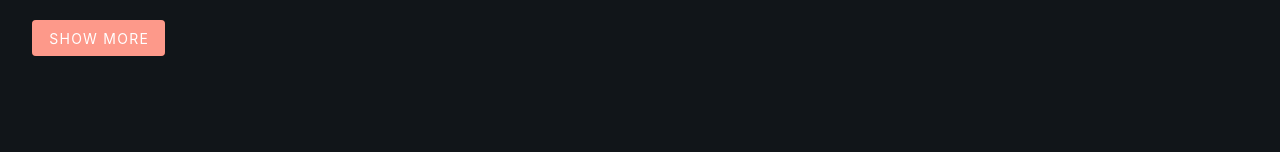
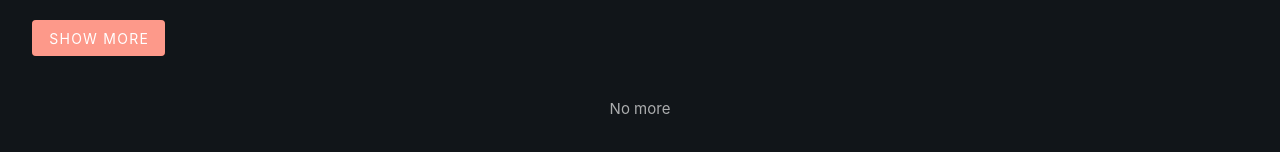
Before and after one commit to jnie1/MTGViewer-V2, a Vue app in the folder frontend/: page /search in a window 1280 px wide. Shown: the part 192-344 px from the top of the page. Built offline with nearby package versions, Linux system fonts and the light colour scheme.

Commit message:
updated the frontend to have infintie scroll on search

```diff
--- a/frontend/src/views/SearchView.vue
+++ b/frontend/src/views/SearchView.vue
@@ -25,8 +25,31 @@ const handleSearch = (value: string | null) => {
   hasNextPage.value = false;
 };
 
-const handleLoadMore = () => {
-  currentPage.value++;
+const handleLoadMore = ({ done }: { done: (status: 'ok' | 'error' | 'empty') => void }) => {
+  const proceed = () => {
+    if (!hasNextPage.value) {
+      done('empty');
+      return;
+    }
+    currentPage.value++;
+    const stop = watch(isLoading, (loading) => {
+      if (!loading) {
+        stop();
+        done(hasNextPage.value ? 'ok' : 'empty');
+      }
+    });
+  };
+
+  if (isLoading.value) {
+    const stop = watch(isLoading, (loading) => {
+      if (!loading) {
+        stop();
+        proceed();
+      }
+    });
+  } else {
+    proceed();
+  }
 };
 
 watch(
@@ -77,13 +100,17 @@ watch(
       @update:model-value="handleSearch"
     >
     </v-text-field>
-    <v-btn color="primary" :disabled="isNextDisabled" @click="handleLoadMore">Show More</v-btn>
+    <v-btn color="primary" :disabled="isNextDisabled" @click="handleLoadMore({ done: () => {} })">
+      Show More
+    </v-btn>
 
     <v-overlay :model-value="isLoading" absolute>
       <v-sheet class="d-flex align-center justify-center" width="100%" height="100%" elevation="2">
         <v-progress-circular indeterminate size="64" />
       </v-sheet>
     </v-overlay>
-    <search-item :cards="searchResults" />
+    <v-infinite-scroll :disabled="isNextDisabled" @load="handleLoadMore">
+      <search-item :cards="searchResults" />
+    </v-infinite-scroll>
   </main>
 </template>
```
